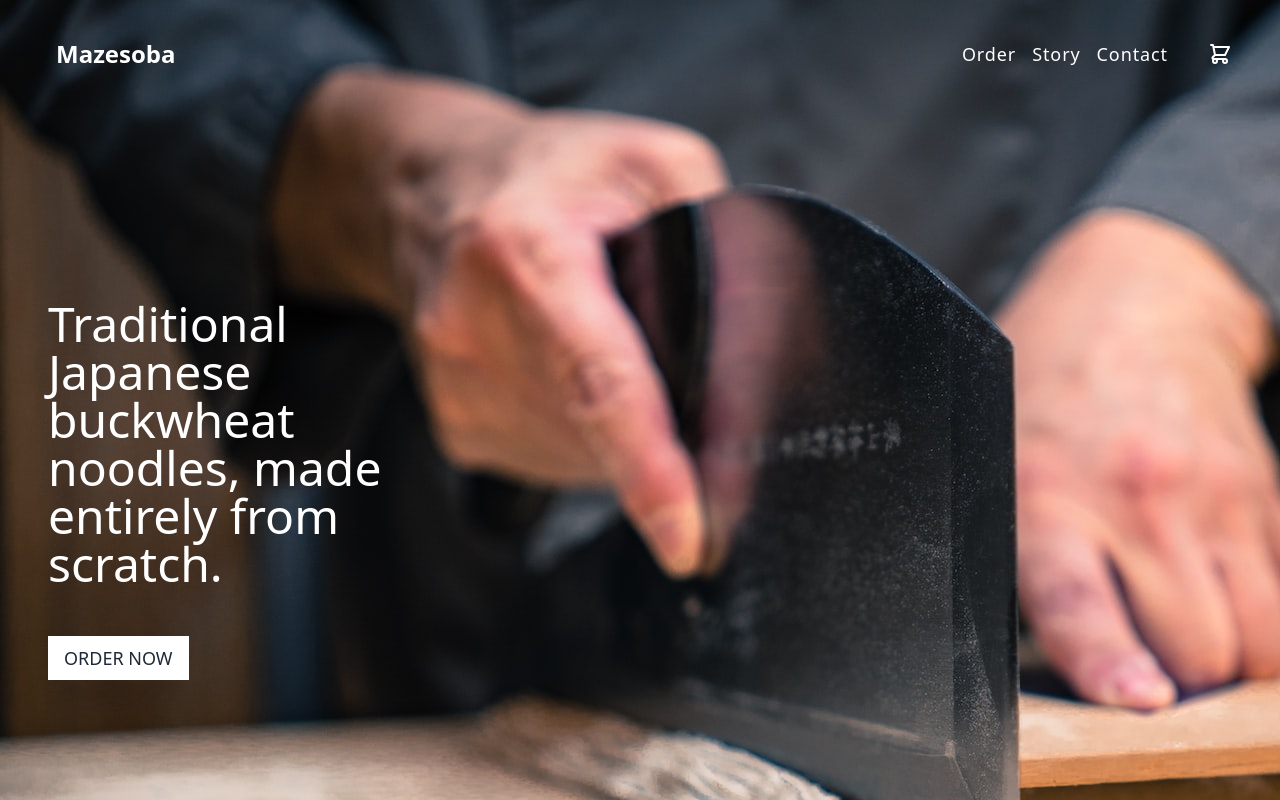
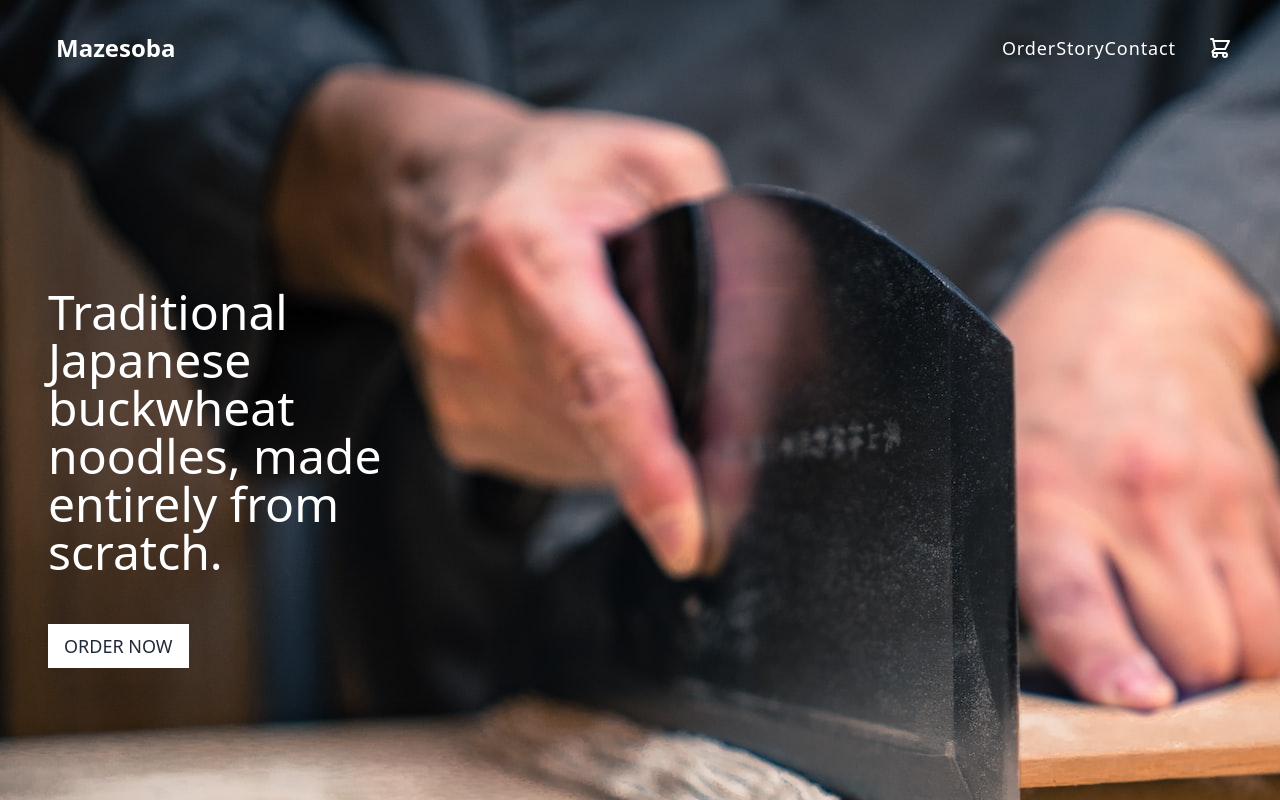
Before and after one commit to leesoli/savorder, a Next.js app: page / in a window 1280 px wide. Built offline with nearby package versions, Linux system fonts and the light colour scheme.

Commit message:
Added hover effects for navigation items

```diff
--- a/components/Header.js
+++ b/components/Header.js
@@ -102,7 +102,7 @@ export default function Header() {
       <nav>
         <ul className="hidden fixed bg-white w-full z-10 left-0 top-0 bottom-0 sm:bg-transparent flex flex-col sm: flex-start sm:inline-flex sm:flex-row absolute sm:static sm:h-fit sm:w-fit items-center justify-center sm:justify-between text-2xl sm:text-lg sm:w-[12em] sm:mr-8" id="menu">
           {["order", "story", "contact"].map(url => (
-            <li className="hover:cursor-pointer tracking-wider capitalize p-2">
+            <li className="hover:cursor-pointer hover:scale-105 transition ease-in-out duration-300 tracking-wider capitalize p-2 sm:p-0">
               <Link href={'/'+ url}>
                 <a onClick={() => {
                   closeNav()
@@ -119,7 +119,7 @@ export default function Header() {
           onClick={() => {
             changePage("cart")
           }}
-          className="h-6 w-6 hover:cursor-pointer sm:mr-4"
+          className="h-6 w-6 hover:cursor-pointer hover:scale-110 transition ease-in-out sm:mr-4"
           id="cart-icon"
         />
       </Link>
```
